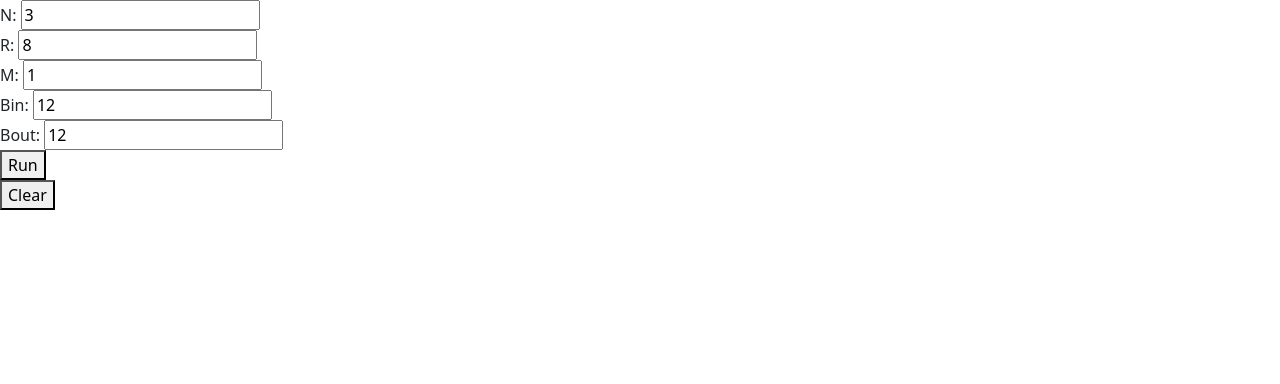
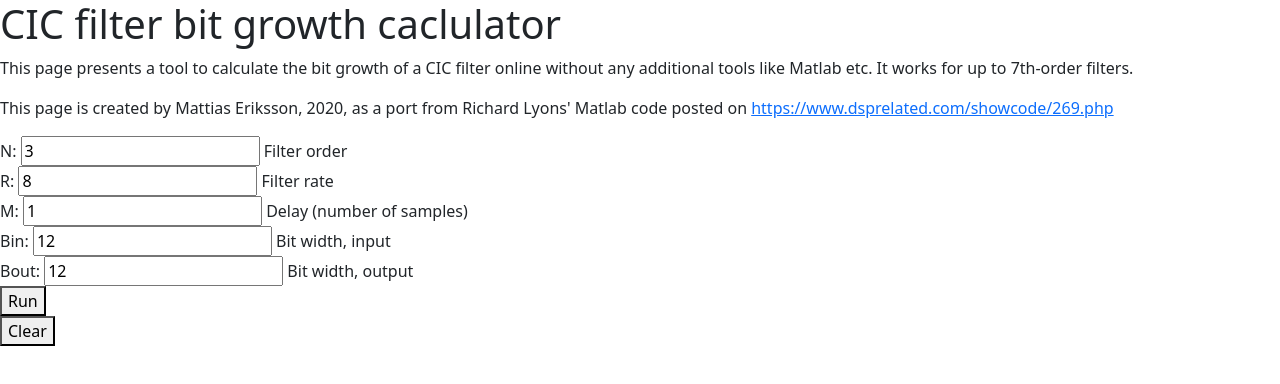
Before and after one commit to ErikssonMattias/ErikssonMattias.github.io, a plain HTML site: page index.html in a window 1280 px wide. Drawn offline with nearby package versions, Linux system fonts and the light colour scheme.

Commit message:
Small adjustments.

```diff
--- a/cic_bits.html
+++ b/index.html
@@ -3,14 +3,18 @@
 <head>
     <meta charset="utf-8">
 	<link href="https://cdn.jsdelivr.net/npm/bootstrap@5.0.0-beta1/dist/css/bootstrap.min.css" rel="stylesheet" integrity="sha384-giJF6kkoqNQ00vy+HMDP7azOuL0xtbfIcaT9wjKHr8RbDVddVHyTfAAsrekwKmP1" crossorigin="anonymous">
-    <title>Demo</title>
+    <title>CIC filter bit growth caclulator</title>
 </head>
 <body>
-	N: <input type="number" id="order" value="3" /><br />
-	R: <input type="number" id="rate" value="8" /><br />
-	M: <input type="number" id="delay" value="1" /><br />
-	Bin: <input type="number" id="Bin" value="12" /><br />
-	Bout: <input type="number" id="Bout" value="12" /><br />
+	<h1>CIC filter bit growth caclulator</h1>
+	<p>This page presents a tool to calculate the bit growth of a CIC filter online without any additional tools like Matlab etc. It works for up to 7th-order filters.</p>
+	<p>This page is created by Mattias Eriksson, 2020, as a port from Richard Lyons' Matlab code posted on <a href="https://www.dsprelated.com/showcode/269.php">https://www.dsprelated.com/showcode/269.php</a>
+	</p>
+	N: <input type="number" id="order" value="3" /> Filter order<br />
+	R: <input type="number" id="rate" value="8" /> Filter rate<br />
+	M: <input type="number" id="delay" value="1" /> Delay (number of samples)<br />
+	Bin: <input type="number" id="Bin" value="12" /> Bit width, input<br />
+	Bout: <input type="number" id="Bout" value="12" /> Bit width, output<br />
     <button id="runButton">Run</button><br />
 	<button id="clearButton">Clear</button><br />
 	<div id="resultDiv">
```
